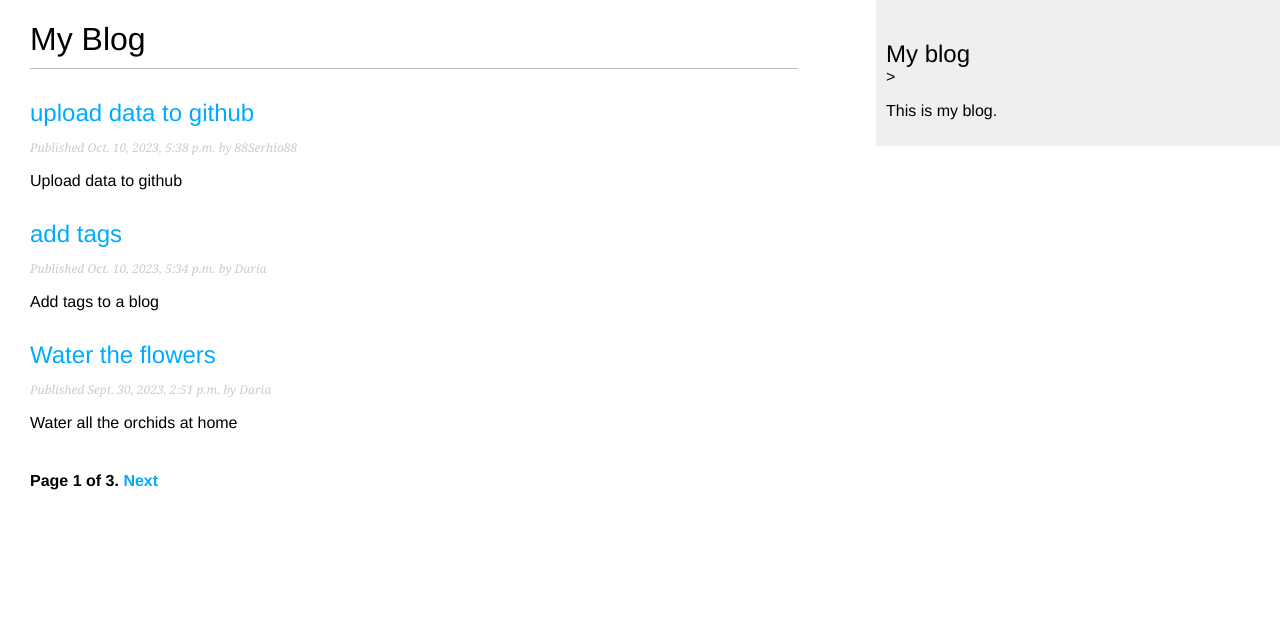
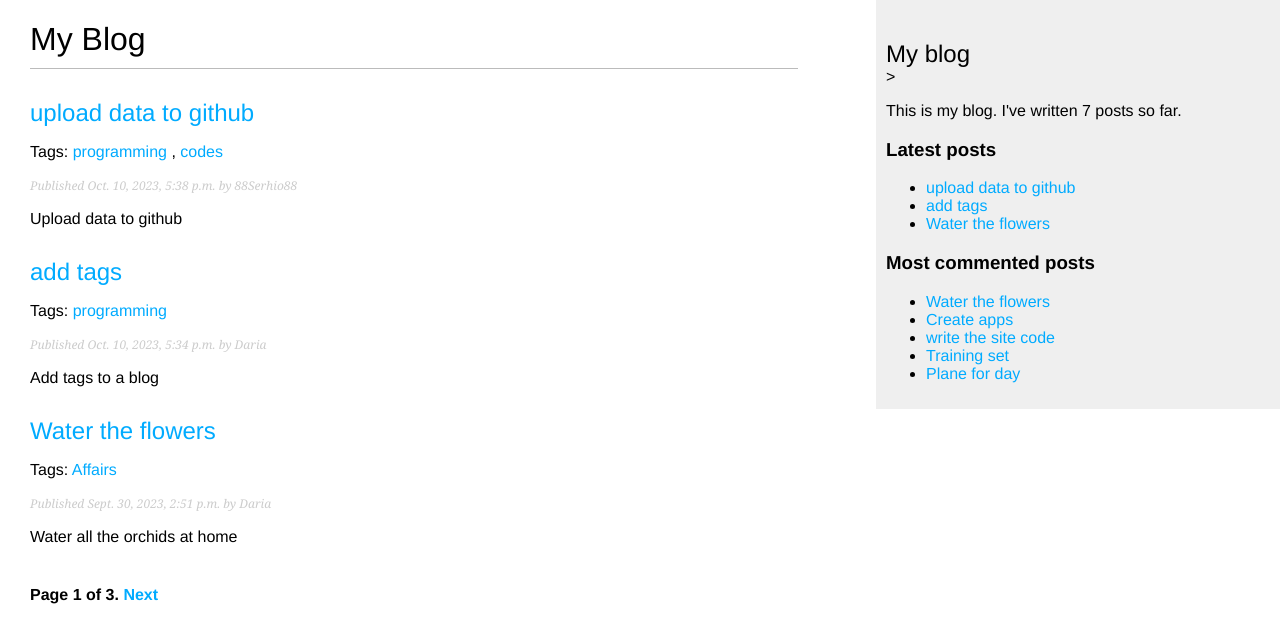
Before and after one commit to 88Serhio88/groupby.py, a Django app: page /blog/ in a window 1280 px wide. Shown: the top 643 px of the page. Run offline with Django 4.2, Linux system fonts and the light colour scheme; data comes from the database, SQL or seed files in the repository; both versions use the stored data as it was after the commit; parts of the project's set-up code (start-up, migrations or seed data) failed here and were passed over.

Commit message:
add most commented posts

```diff
--- a/mycite/blog/models.py
+++ b/mycite/blog/models.py
@@ -2,6 +2,8 @@ from django.db import models
 from django.utils import timezone
 from django.contrib.auth.models import User
 from django.urls import reverse
+from taggit.managers import TaggableManager
+
 
 class PublishedManager(models.Manager):
     def get_queryset(self):
@@ -9,6 +11,7 @@ class PublishedManager(models.Manager):
                       .filter(status=Post.Status.PUBLISHED)
 
 class Post(models.Model):
+    tags = TaggableManager()
 
 
     class Status(models.TextChoices):
--- a/mycite/blog/templates/blog/base.html
+++ b/mycite/blog/templates/blog/base.html
@@ -1,3 +1,4 @@
+{% load blog_tags %}
 {% load static %}
 <!DOCTYPE html>
 <html>
@@ -12,7 +13,20 @@
     </div>
     <div id="sidebar">
         <h2>My blog</h2>>
-        <p>This is my blog.</p>
+        <p>This is my blog.
+         I've written {% total_posts %} posts so far.
+        </p>
+        <h3>Latest posts</h3>
+        {% show_latest_posts 3 %}
+        <h3>Most commented posts</h3>
+        {% get_most_commented_posts as most_commented_posts %}
+        <ul>
+            {% for post in most_commented_posts %}
+            <li>
+                <a href="{{ post.get_absolute_url }}">{{ post.title }}</a>
+            </li>
+            {% endfor %}
+        </ul>
     </div>
 </body>
 </html>
--- a/mycite/blog/templates/blog/post/comment.html
+++ b/mycite/blog/templates/blog/post/comment.html
@@ -5,7 +5,7 @@
 {% block content %}
     {% if comment %}
         <h2>Your comment has been added.</h2>
-        <p><a hred="{{ post.get_absolute_url }}">Back to the post </a>
+        <p><a href="{{ post.get_absolute_url }}">Back to the post </a></p>
     {% else %}
         {% include "blog/post/includes/comment_form.html" %}
     {% endif %}
--- /dev/null
+++ b/mycite/blog/templates/blog/post/latest_posts.html
@@ -0,0 +1,7 @@
+<ul>
+    {% for post in latest_posts %}
+        <li>
+            <a href="{{ post.get_absolute_url }}">{{ post.title }}</a>
+        </li>
+    {% endfor %}
+</ul>
--- a/mycite/blog/templates/blog/post/list.html
+++ b/mycite/blog/templates/blog/post/list.html
@@ -4,16 +4,28 @@
 
 {% block content %}
     <h1>My Blog</h1>
+    {% if tag %}
+        <h2>Posts tagged with "{{ tag.name }}"</h2>
+    {% endif %}
     {% for post in posts %}
         <h2>
             <a href="{{ post.get_absolute_url }}">
                 {{ post.title }}
             </a>
         </h2>
+        <p class="tags">
+            Tags:
+            {% for tag in post.tags.all %}
+                <a href="{% url "blog:post_list_by_tag" tag.slug %}">
+                    {{ tag.name }}
+                </a>
+                {% if not forloop.last %}, {% endif %}
+            {% endfor %}
+        </p>
         <p class="date">
             Published {{ post.publish }} by {{ post.author }}
         </p>
         {{ post.body|truncatewords:30|linebreaks }}
     {% endfor %}
-    {% include "pagination.html" with page=page_obj %}
+    {% include "pagination.html" with page=posts %}
 {% endblock %}
--- /dev/null
+++ b/mycite/blog/templatetags/blog_tags.py
@@ -0,0 +1,22 @@
+from django import template
+from ..models import Post
+from django.db.models import Count
+
+
+register = template.Library()
+
+@register.simple_tag
+def get_most_commented_posts(count=5):
+    return Post.published.annotate(total_comments
+                     =Count('comments')
+                     ).order_by('-total_comments')[:count]
+
+@register.simple_tag
+def total_posts():
+    return Post.published.count()
+
+
+@register.inclusion_tag('blog/post/latest_posts.html')
+def show_latest_posts(count=5):
+    latest_posts=Post.published.order_by('-publish')[:count]
+    return{'latest_posts':latest_posts}
--- a/mycite/blog/urls.py
+++ b/mycite/blog/urls.py
@@ -5,13 +5,15 @@ app_name = 'blog'
 
 urlpatterns = [
     # старое представление поста
-    # path('', views.post_list, name = 'post_list'),
-    path('', views.PostListView.as_view(), name='post_list'),
+    path('', views.post_list, name = 'post_list'),
+    #path('', views.PostListView.as_view(), name='post_list'),
+    path('tag/<slug:tag_slug>/',
+         views.post_list, name='post_list_by_tag'),
     path('<int:year>/<int:month>/<int:day>/<slug:post>/',
          views.post_detail,
          name='post_detail'),
     path('<int:post_id>/share/',
         views.post_share, name='post_share'),
     path('<int:post_id>/comment/',
-         views.post_comment, name='post_comment')
+         views.post_comment, name='post_comment'),
 ]
--- a/mycite/blog/views.py
+++ b/mycite/blog/views.py
@@ -6,6 +6,8 @@ from django.core.mail import send_mail
 from django.views.generic import ListView
 from .forms import EmailPostForm, CommentForm
 from django.views.decorators.http import require_POST
+from taggit.models import Tag
+from django.db.models import Count
 
 @ require_POST
 def post_comment(request, post_id):
@@ -27,8 +29,12 @@ def post_comment(request, post_id):
                    'form': form,
                    'comment':comment})
 
-def post_list(request):
+def post_list(request, tag_slug=None):
     post_list = Post.published.all()
+    tag=None
+    if tag_slug:
+        tag = get_object_or_404(Tag, slug=tag_slug)
+        post_list = post_list.filter(tags__in=[tag])
     #Постраничная разбивка на 3 поста
     paginator = Paginator(post_list, 3)
     page_number = request.GET.get('page', 1)
@@ -44,7 +50,8 @@ def post_list(request):
         posts = paginator.page(paginator.num_pages)
     return render(request,
                   'blog/post/list.html',
-                  {'posts': posts})
+                  {'posts': posts,
+                   'tag': tag})
 
 def post_detail(request, year, month, day, post):
     post = get_object_or_404(Post,
@@ -57,11 +64,19 @@ def post_detail(request, year, month, day, post):
     comments = post.comments.filter(active=True)
     #Форма для комментирования пользователями
     form = CommentForm
+    # Спсиок схожих постов
+    post_tags_ids = post.tags.values_list('id', flat=True)
+    similar_posts = Post.published.filter(tags__in=post_tags_ids)\
+                                    .exclude(id=post.id)
+    similar_posts = similar_posts.annotate(same_tags=Count('tags'))\
+                                    .order_by('-same_tags', '-publish')[:4]
+
     return render(request,
                   'blog/post/detail.html',
                   {'post': post,
                    'comments':comments,
-                   'form':form})
+                   'form':form,
+                   'similar_posts':similar_posts})
 
 class PostListView(ListView):
     """
--- a/mycite/mycite/settings.py
+++ b/mycite/mycite/settings.py
@@ -38,6 +38,7 @@ INSTALLED_APPS = [
     'django.contrib.messages',
     'django.contrib.staticfiles',
     'blog.apps.BlogConfig',
+    'taggit',
 ]
 
 MIDDLEWARE = [
@@ -124,7 +125,6 @@ STATIC_URL = 'static/'
 DEFAULT_AUTO_FIELD = 'django.db.models.BigAutoField'
 
 #Конфигурация сервера электронной почты
-EMAIL_BACKEND = 'django.core.mail.backends.smtp.EmailBackend'
 EMAIL_HOST = 'smtp.gmail.com'
 EMAIL_HOST_USER = 'mr.darkusha8@gmail.com'
 EMAIL_HOST_PASSWORD = 'iynsfqvatwblbzef'
```
Also changed, not shown: mycite/blog/templates/blog/post/detail.html (+27 -0 lines), mycite/blog/migrations/0004_post_tags.py (added), mycite/blog/templatetags/__init__.py (added), mycite/db.sqlite3.
